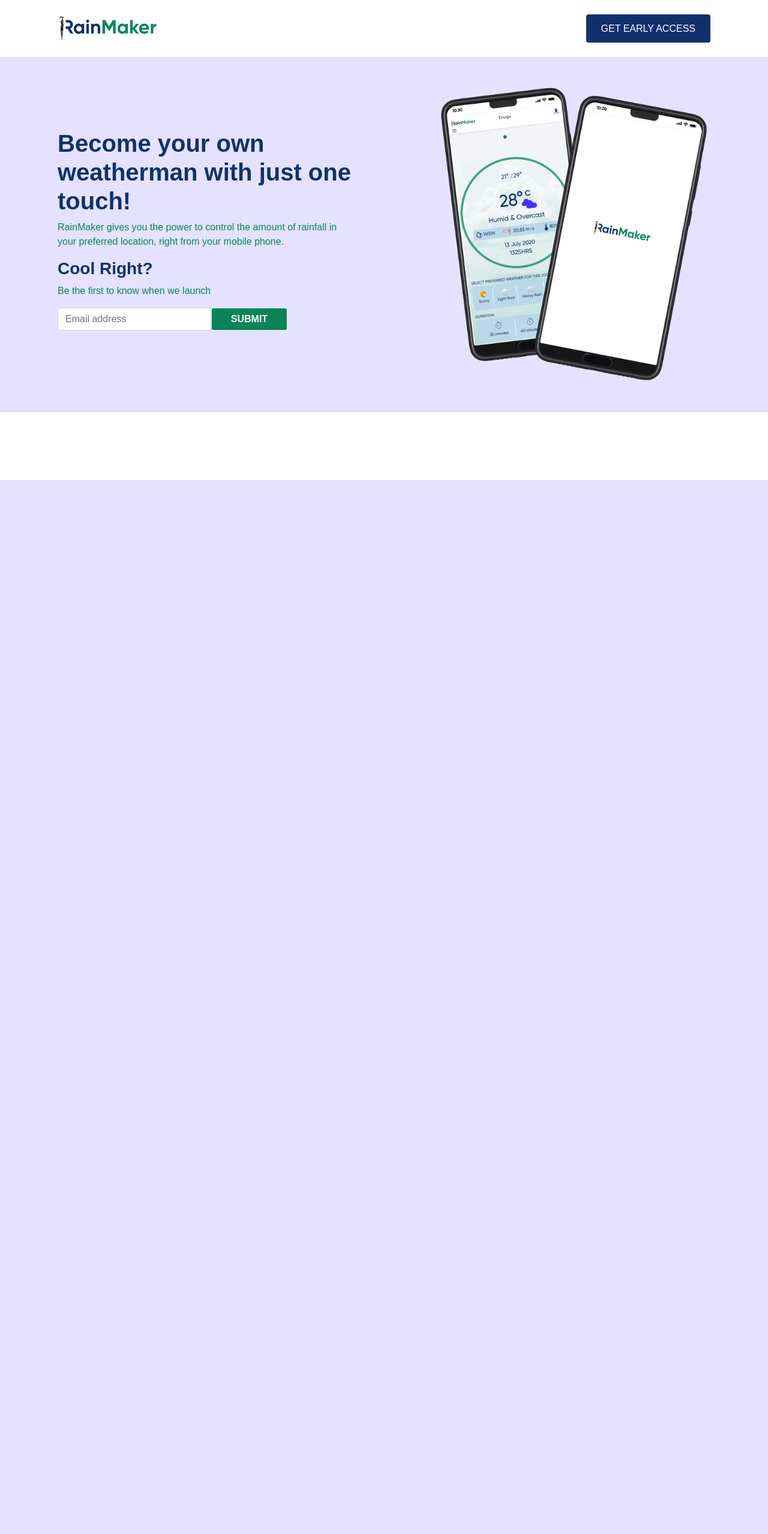
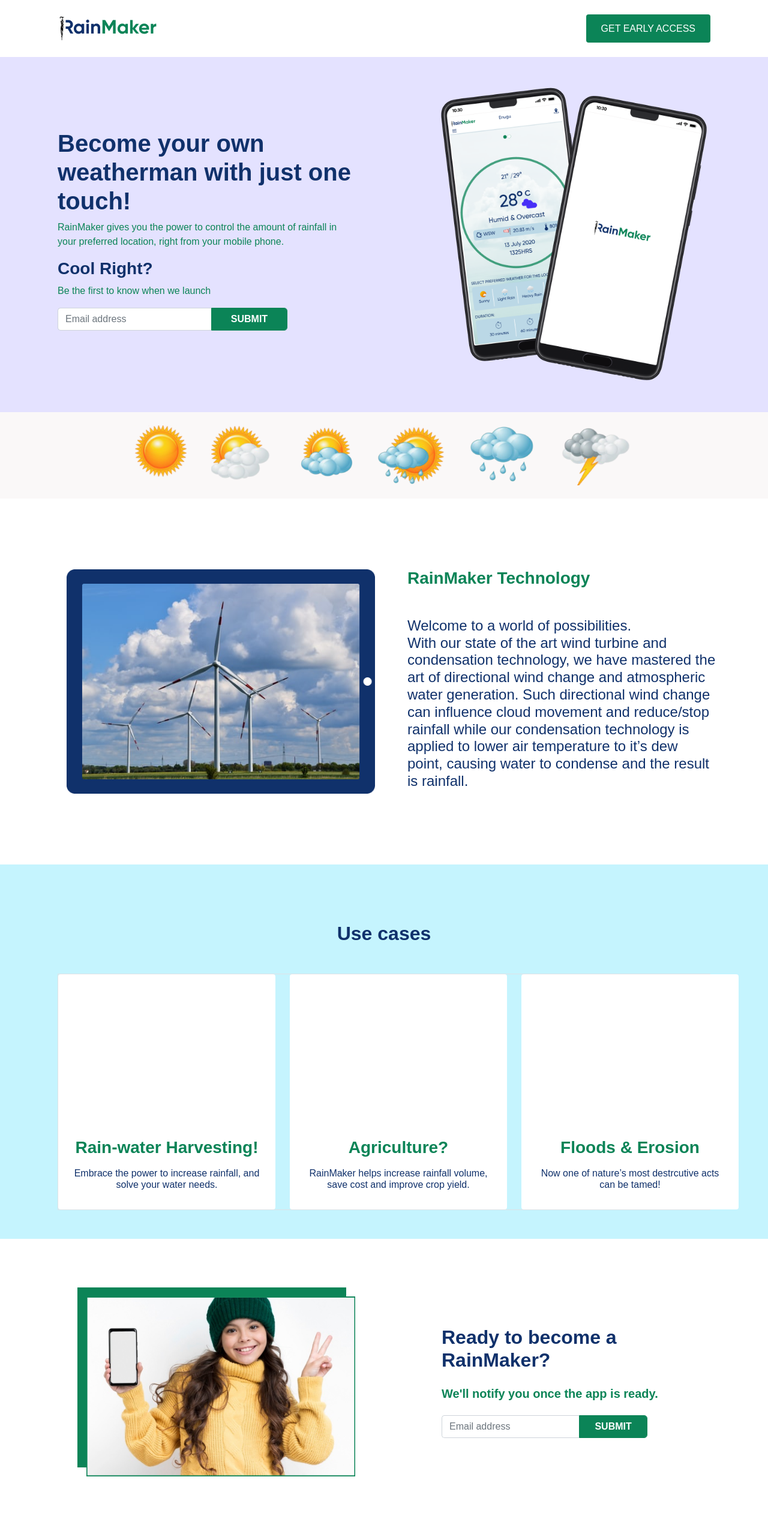
Before and after one commit to bony237/rainMaker-HNGi7, a Flask app: template templates/index.html in a window 1280 px wide. Shown: the whole page at 60% size. Before the commit the page ends 800 px from the top, so only its background shows below. Run offline with Flask 2, Linux system fonts and the light colour scheme; the template is opened without the code that fills it, so the values that code supplies are empty; parts of the project's set-up code (start-up, migrations or seed data) failed here and were passed over; some libraries are stand-ins or nearby versions; some web fonts are replaced.

Commit message:
section 2 & 3 Done, ready for review

```diff
--- a/static/custom_css.css
+++ b/static/custom_css.css
@@ -4,7 +4,7 @@
     font-family: 'Gilroy-Regular', sans-serif;
 }
 
-.custom-color1 {
+.custom-color-blue {
     color: #10316B;
 }
 
@@ -12,7 +12,7 @@
     background-color: #10316B;
 }
 
-.custom-color2 {
+.custom-color-green {
     color: #0B8457;
 }
 
@@ -20,13 +20,13 @@
     background-color: #0B8457;
 }
 
+.custom-bg-blue-sky {
+    background-color: #C5F4FE;
+}
+
 
 
 /*Section Home*/
-
-
-
-
 #home {
     background-color: #E4E2FF;
     background-size: cover;
@@ -43,4 +43,53 @@
     background: url("./phone2.png") no-repeat bottom right/60% , url("./phone1.png") no-repeat 19% top /53%;
     /*background-size: contain;*/
 }
-/**/
+
+form input:first-child {
+    border-right: none;
+    border-radius: 5px 0 0 5px;
+}
+
+form input:last-child {
+    border: solid 1px #0B8457;
+    border-radius: 0 5px 5px 0;
+}
+/*end Section Home*/
+
+/*Section 2*/
+#weather-icons {
+    background: url("./weather-icons.png") border-box no-repeat center/65%, rgba(242, 238, 238, 0.4) ;
+
+}
+
+
+
+#image-tablet {
+    padding-top: 100%;
+    background: url("./image-tablet.png") no-repeat center/contain border-box;
+}
+/*end Section 2*/
+
+/*Section 3*/
+.white-place {
+    padding-top: 90%;
+}
+/*end Section 3*/
+
+/*Section 6*/
+#image-section6 {
+
+    padding-top: 66.5%;
+    border: solid 0.001px#0B8457;
+    background: url("./image-section6.png") no-repeat border-box center/contain;
+    box-shadow: -15px -15px 0px #0B8457;
+}
+/*end Section 6*/
+
+/*debug border*/
+.border-debug1 {
+    border: red 2px dashed;
+}
+.border-debug2 {
+    border: green 2px dashed;
+}
+/*end debug border*/
--- a/templates/index.html
+++ b/templates/index.html
@@ -21,7 +21,7 @@
     <!--Section Header-->
     <div class="mx-5 px-5 py-4 d-flex justify-content-between">
       <img src="../static/Logo.png" alt="logo">
-      <button class="btn px-4 custom-bg-violet text-white">GET EARLY ACCESS</button>
+      <button class="btn px-4 custom-bg-green text-white">GET EARLY ACCESS</button>
     </div>
     <!--end Section Header-->
 
@@ -29,14 +29,14 @@
     <!--Section Home-->
     <div id="home" class="px-5 d-flex justify-content-center align-items-center">
       <div class="col-6 px-5 container ml-0 ">
-        <h1 class="custom-color1 font-weight-bolder">Become your own weatherman with just one touch! </h1>
-        <p class="custom-color2">
+        <h1 class="custom-color-blue font-weight-bolder">Become your own weatherman with just one touch! </h1>
+        <p class="custom-color-green">
           RainMaker gives you the power to control the amount of rainfall in your preferred location,
           right from your mobile phone.
         </p>
 
-        <h3 class="custom-color1 font-weight-bolder">Cool Right?</h3>
-        <p class="custom-color2">Be the first to know when we launch </p>
+        <h3 class="custom-color-blue font-weight-bolder">Cool Right?</h3>
+        <p class="custom-color-green">Be the first to know when we launch </p>
 
         <form action="{{ url_for('email_register') }}" method="POST"  >
           <div class="form-group row col-10">
@@ -65,14 +65,56 @@
     <!--end Section Home-->
 
 
-    <!--Section take-in-charge-->
-    <div></div>
-    <!--end Section take-in-charge-->
+    <!--Section 2-->
+    <div id="section_2">
+      <div class="col-12 p-5" id="weather-icons" >
+        <div class="p-4"></div>
+      </div>
+
+      <div class="d-flex mx-5 p-5 align-items-center">
+        <div class="col-6">
+          <div id="image-tablet"></div>
+        </div>
+
+        <div class="col-6 ml-4">
+          <h3 class="custom-color-green mb-5 font-weight-bold">RainMaker Technology</h3>
+          <p class="custom-color-blue h4">
+            Welcome to a world of possibilities. <br> With our state of the art wind turbine and condensation technology,
+            we have mastered the art of directional wind change and atmospheric water generation. Such directional
+            wind change can influence cloud movement and reduce/stop rainfall while our condensation technology is
+            applied to lower air temperature to it’s dew point, causing water to condense and the result is rainfall.
+          </p>
+        </div>
+      </div>
+    </div>
+    <!--end Section 2-->
 
 
-    <!--Section Rain-water-->
-    <div></div>
-    <!--end Section Rain-water-->
+    <!--Section 3-->
+    <div class="custom-bg-blue-sky p-5 text-center">
+      <h2 class="custom-color-blue font-weight-bold text-center my-5">Use cases</h2>
+      <div class="d-flex flex-row mx-5 border">
+        <div class="col-4 bg-white rounded">
+          <div class="col-12"><div class="white-place w-100"></div></div>
+          <h3 class="font-weight-bold custom-color-green">Rain-water Harvesting!</h3>
+          <p class="h6 pb-4 px-2 pt-2 custom-color-blue">Embrace the power to increase rainfall, and solve your water needs.</p>
+        </div>
+
+        <div class="col-4 bg-white mx-4 rounded">
+          <div class="col-12"><div class="white-place w-100"></div></div>
+          <h3 class="font-weight-bold custom-color-green">Agriculture?</h3>
+          <p class="h6 pb-4 px-2 pt-2 custom-color-blue">RainMaker helps increase rainfall volume, save cost and improve crop yield.</p>
+        </div>
+
+        <div class="col-4 bg-white rounded">
+          <div class="col-12"><div class="white-place w-100"></div></div>
+          <h3 class="font-weight-bold custom-color-green">Floods & Erosion</h3>
+          <p class="h6 pb-4 px-2 pt-2 custom-color-blue">Now one of nature’s most destrcutive acts can be tamed!</p>
+        </div>
+
+      </div>
+    </div>
+    <!--end Section 3-->
 
 
     <!--Section Floods-->
@@ -81,7 +123,37 @@
 
 
     <!--Section Ready-->
-    <div></div>
+    <div>
+      <div id="section_2">
+        <div class="d-flex mx-5 p-5 align-items-center">
+          <div class="col-6 p-5">
+            <div id="image-section6"></div>
+          </div>
+
+          <div class="col-6 ml-4 px-5 mx-5">
+            <h2 class="custom-color-blue font-weight-bold">Ready to become a <br> RainMaker?</h2>
+            <p class="custom-color-green h5 font-weight-bold my-4">
+              We'll notify you once the app is ready.
+            </p>
+            <form action="{{ url_for('email_register') }}" method="POST"  >
+              <div class="form-group row col-10">
+                <input type="email" name="email" id="emailField" class="form-control col-8 mr-0"
+                  placeholder="Email address"
+                  required
+                />
+
+                <input
+                  type="submit"
+                  value="SUBMIT"
+                  class="btn ml-0 text-white custom-bg-green font-weight-bolder col-4 form-control"
+                />
+              </div>
+            </form>
+
+          </div>
+        </div>
+      </div>
+    </div>
     <!--end Section Ready-->
 
 
```
Also changed, not shown: static/image-section2.png (renamed from static/bg-section2.png), static/image-tablet.png (added), static/weather-icons.png (renamed from static/Weather icons.png).
